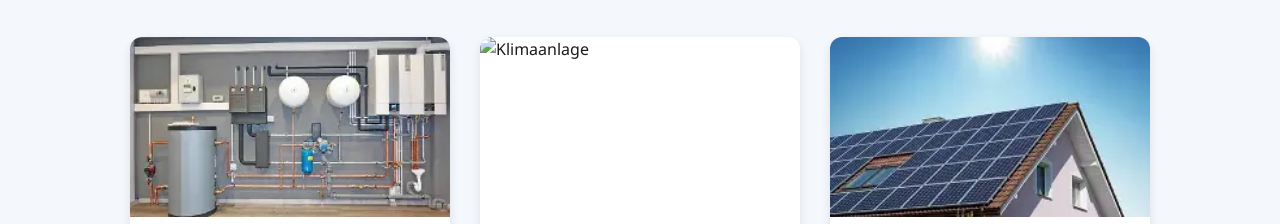
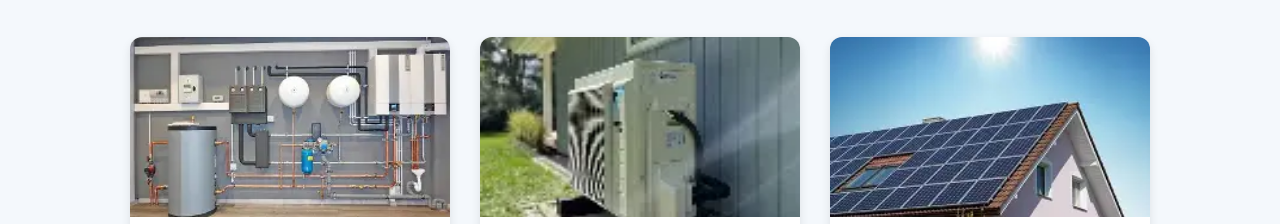
Before and after one commit to Merwanq/mp-haus-technik, a plain HTML site: page index.html in a window 1280 px wide. Shown: the part 576-800 px from the top of the page. Drawn offline with Linux system fonts and the light colour scheme.

Commit message:
Update index.html

```diff
--- a/index.html
+++ b/index.html
@@ -34,7 +34,7 @@
           <p>Moderne und effiziente Heizsysteme – für Wohlfühlwärme in Ihrem Zuhause.</p>
         </article>
         <article class="card">
-          <img src="bilder/klimaanlage.jpg" alt="Klimaanlage" />
+          <img src="bilder/klima.jpg" alt="Klimaanlage" />
           <h3>Klimaanlagen</h3>
           <p>Kühle Räume im Sommer – individuell geplant und professionell installiert.</p>
         </article>
```
